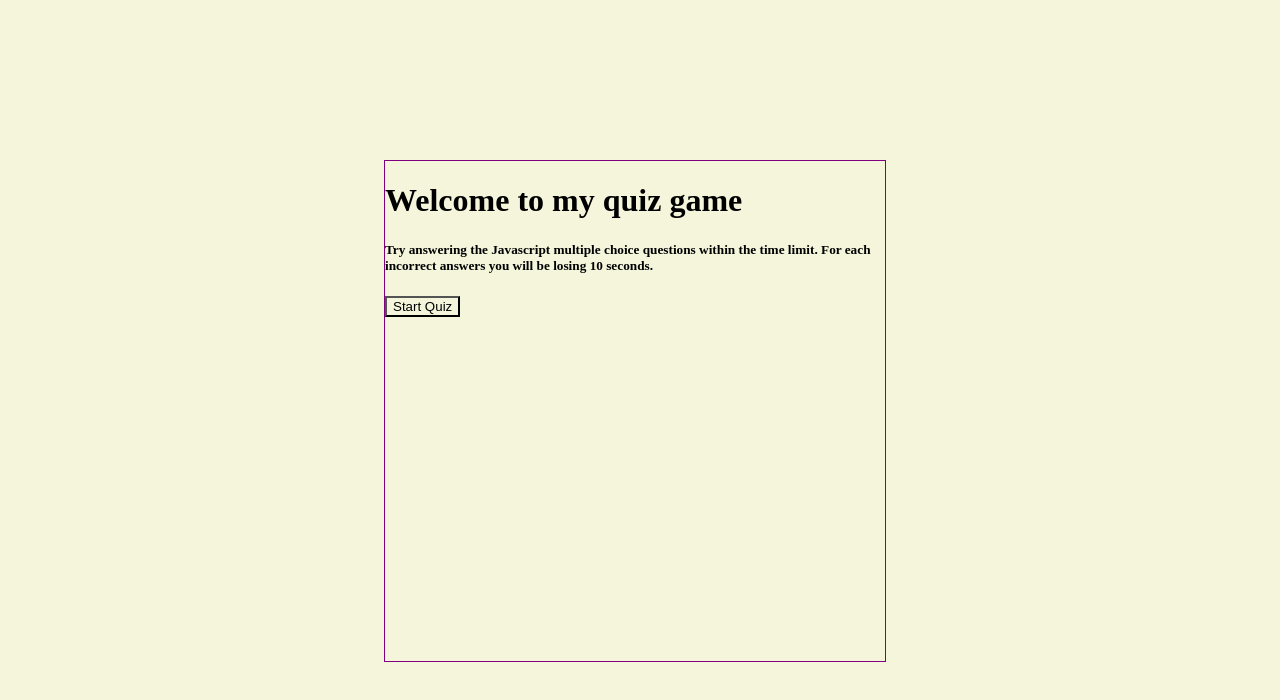
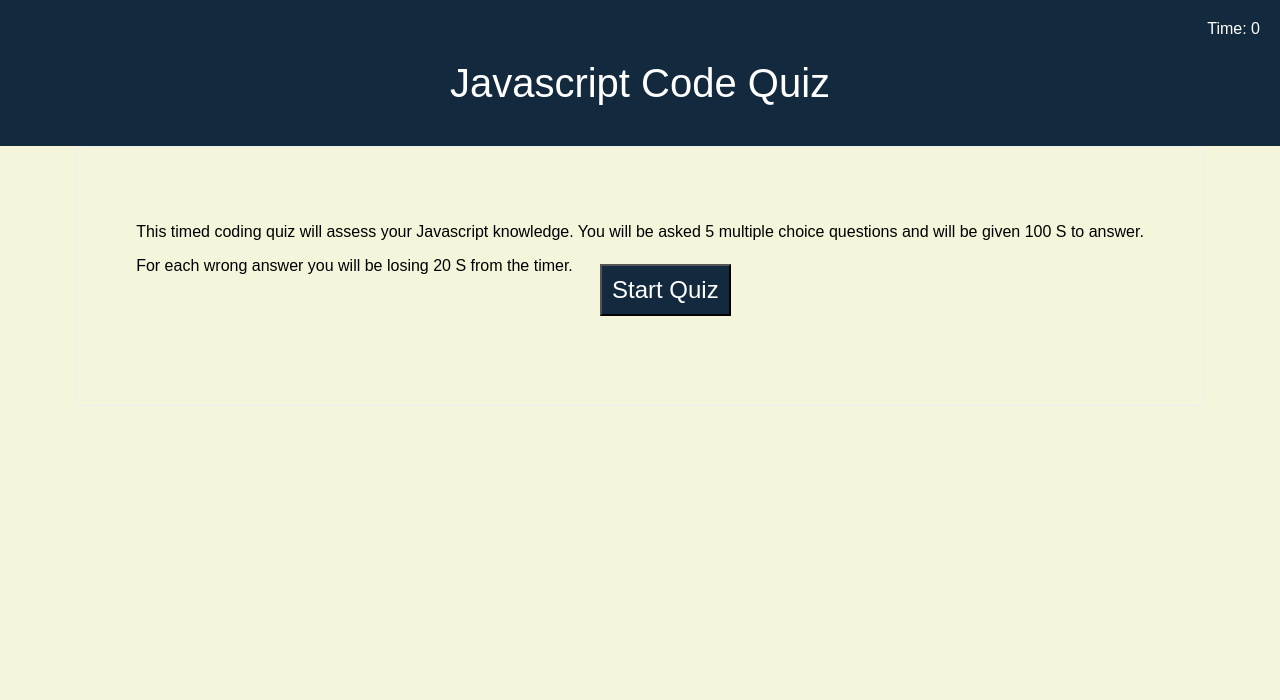
Before and after one commit to AryaKris/Code-Quiz, a plain HTML site: page index.html in a window 1280 px wide. Drawn offline with Linux system fonts and the light colour scheme.

Commit message:
adding event-listener to the start button

```diff
--- a/assets/javascript.js
+++ b/assets/javascript.js
@@ -1,19 +1,15 @@
-// declaring variables
-var startBtn = document.querySelector ("#startBtn");
-var welcomeContainer = document.querySelector ("#welcomeContainer");
-var questions = document.querySelector ("#questions");
 
 
-//Listen for any clicks in the startBtn
-startBtn.addEventListener("click", startGame);
+// Adding an event listener where the user can click the start button and will be taken to the questions section
+document.getElementById("start-button").addEventListener("click", function () {
 
-// Start Quiz function
-var startGame = function () {
-    startTimer();
-    startQuestion();
+    var welcometxt = document.getElementById("welcome-text");
+    var newHtmlElement = document.createElement("span");
+    newHtmlElement.innerHTML = "Bring a question html dom here";
+    welcometxt.parentNode.replaceChild(newHtmlElement, welcometxt);
 
-}
-function startQuestion () {
-    welcomeContainer.style.display ="none";
-
-}
+    var str_button = document.getElementById("start-button");
+    var newHtmlButton = document.createElement("button");
+    newHtmlButton.innerHTML = "Next Question";
+    str_button.parentNode.replaceChild(newHtmlButton, str_button);
+});
--- /dev/null
+++ b/assets/questions.js
@@ -0,0 +1,31 @@
+var questions = [
+    {
+        title: "Which of the following type of variable is visible everywhere in your JavaScript code?",
+        multiChoice: ["global variable", "local variable", "both of the above", "none of the above"],
+        answer: "global variable"
+    },
+
+    {
+        title: "Which of the following is not JavaScript Data Types?",
+        multiChoice: ["Undefined", "Number", "Boolean", "Float"],
+        answer: "Float"
+    },
+
+    {
+        title: "Inside which HTML element do we put the JavaScript?",
+        multiChoice: ["<script>", "<head>", "<meta>", "<style>"],
+        answer: "<script>"
+    },
+
+    {
+        title: "Where is the correct place to insert a JavaScript?",
+        multiChoice: ["head", "body", "div", "footer"],
+        answer: "body"
+    },
+
+    {
+        title: "How do you create a function in JavaScript?",
+        multiChoice: ["function myFunction()", "call function myFunction ()", "call myFunction()", "myFunction ()"],
+        answer: "function myFunction()"
+    }
+];
--- a/assets/style.css
+++ b/assets/style.css
@@ -1,12 +1,71 @@
-*{
-    background-color: beige;
+* {
+  box-sizing: border-box;
 }
 
-#welcomeContainer{
-position: absolute;
-left: 30%;
-top: 20%;
-width: 500px;
-height: 500px;
-border: 1px solid purple;
+body {
+  font-family: Arial;
+  margin: 0;
+  display: flex;
+  flex-direction: column;
+  min-height: 100vh;
+  justify-content: flex-start;
+  background: beige;
 }
+
+header {
+  padding: 40px;
+  text-align: center;
+  font-family: 2 em;
+  background: #13293d;
+  color: #fff;
+  border-bottom:30px #879274;
+}
+
+ main {
+  display: flex;
+  flex-wrap: wrap;
+  justify-content: center;
+}
+#timer {
+  padding: 10px;
+  background: #13293d;
+  color: #fff;
+  text-align: center;
+  position:absolute;
+  top:10px;
+  right: 10px;
+
+}
+#view-scores{
+position:relative;
+left: -800px;
+cursor: pointer;
+
+}
+
+.welcome-container {
+  background: beige;
+  border: 1px solid #eceff1;
+  border-radius: 8px;
+  margin: auto;
+  padding: 60px;
+
+}
+
+.topic {
+  font-size: 2.5em;
+  text-align:center;
+}
+
+#start-button{
+  position:fixed;
+  transition: .5s ease;
+  top: 30%;
+  left: 45%;
+  padding: 10px;
+  margin: 24px;
+  cursor: pointer;
+  font-size: 24px;
+  background-color: #13293d;
+  color: white;
+}
--- a/index.html
+++ b/index.html
@@ -1,24 +1,49 @@
 <!DOCTYPE html>
 <html lang="en">
 <head>
+    <!-- Meta Tags -->
     <meta charset="UTF-8">
     <meta http-equiv="X-UA-Compatible" content="IE=edge">
     <meta name="viewport" content="width=device-width, initial-scale=1.0">
+
+    <!-- stylesheet links -->
+    <link rel="stylesheet" href= "./assets/style.css">
     <!-- Title -->
-    <title>Javascript Quiz Game</title>
-    <!-- style links -->
-    <link rel="stylesheet" href= "./assets/style.css">
+    <title>Javascript Code Quiz</title>
 </head>
 
 <body>
- <div id = "welcomeContainer">
-     <h1>Welcome to my quiz game</h1>
-     <h5>Try answering the Javascript multiple choice questions within the time limit. For each incorrect answers you will be losing 10 seconds.</h5>
-     <button class ="startBtn" data-state = "visible">Start Quiz</button>
-    </div>
-    <div id =" questions"></div>
-    <div id = "score"></div>
-    <div id="highscores"></div>
+    <header>
+        <input id="view-scores" type="button" value="View Scores">
+        <span id="timer">Time: 0</span>
+
+        <div class="topic">Javascript Code Quiz </div>
+
+    </header>
+<main>
+    <section>
+        <div class="welcome-container">
+            <div id="welcome-text">
+                <p>This timed coding quiz will assess your Javascript knowledge. You will be asked 5 multiple choice questions and will be given 100 S to answer.</p>
+                <p>For each wrong answer you will be losing 20 S from the timer. </p>
+
+                </div>
+            <button id="start-button">Start Quiz</button>
+            <div id="scores-div"></div>
+            <br>
+            <div id="question-div"></div>
+            <br>
+            <div id="choices"></div>
+            <br>
+            <form id="results"></form>
+
+        </div>
+    </section>
+
+</main>
+
     <script src = "./assets/javascript.js"></script>
+    <script src="assets/questions.js"></script>
+
 </body>
 </html>
```
Also changed, not shown: 1 other file.
